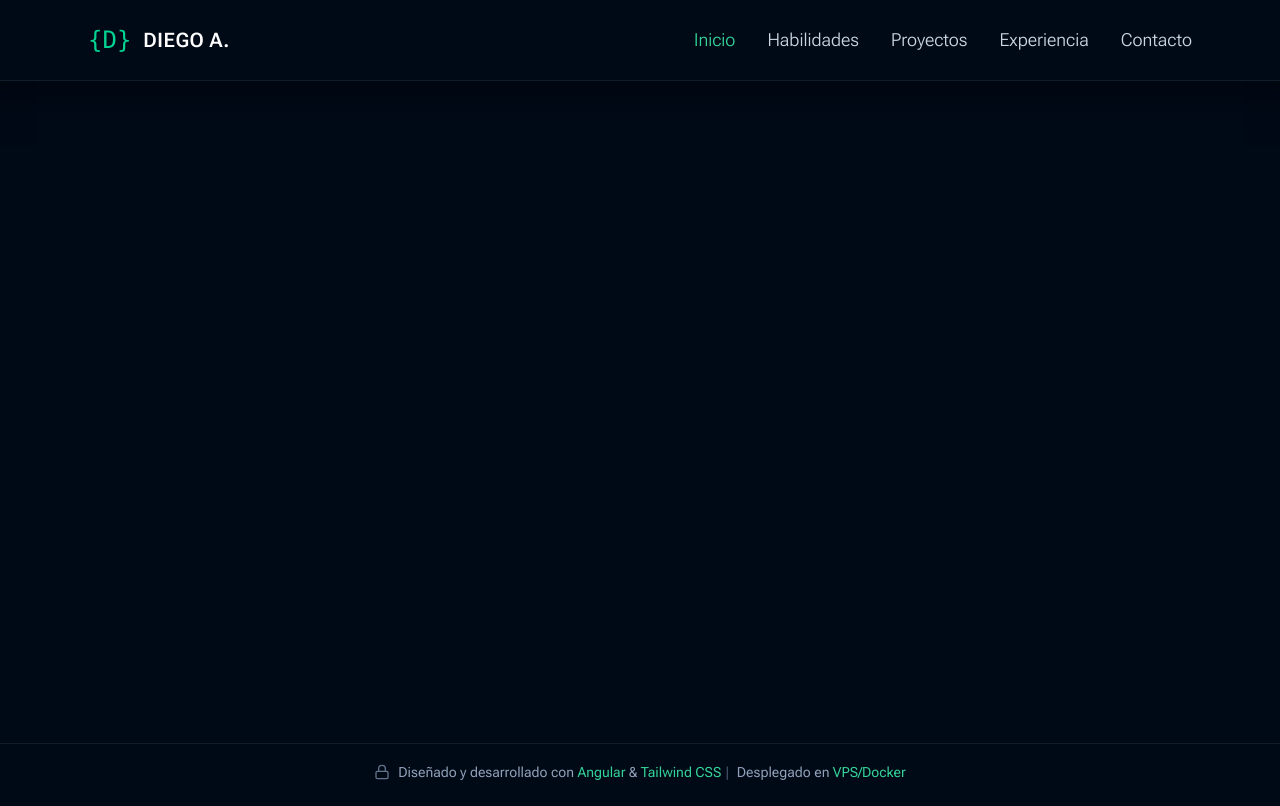
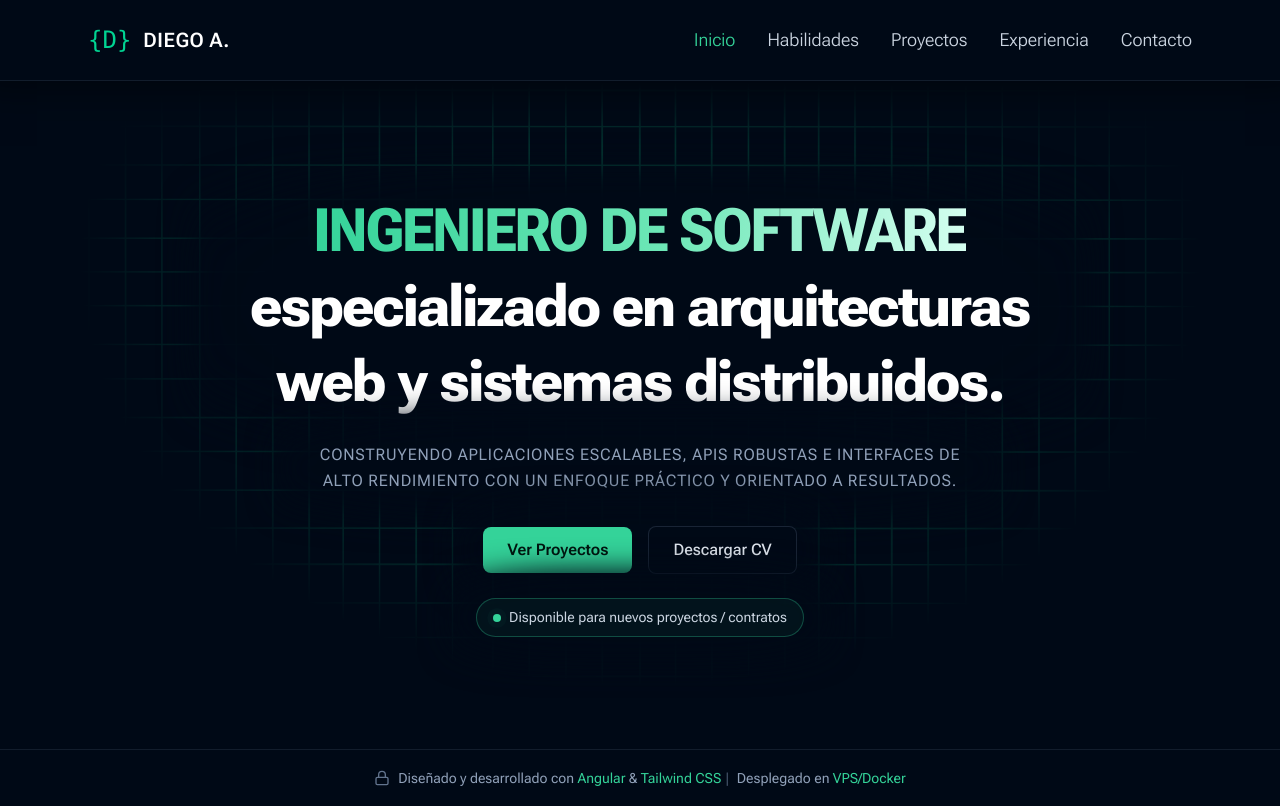
Before and after one commit to DiegoAguilarBeltran/portafolio, an Angular app: page / in a window 1280 px wide. Built offline with nearby package versions, Linux system fonts and the light colour scheme.

Commit message:
feat: hero & bg

```diff
--- /dev/null
+++ b/src/app/components/hero/hero.css
@@ -0,0 +1,100 @@
+/* Capa de difuminado detrás de los CONTENEDORES (título, subtítulo, grupo de
+   botones y tag). Va en un ::before con z-index: -1, así queda siempre detrás
+   del contenido y nunca se proyecta encima del texto ni de los elementos. */
+.content-backdrop {
+  position: relative;
+  z-index: 0;
+}
+
+.content-backdrop::before {
+  content: "";
+  position: absolute;
+  inset: -28px;
+  z-index: -1;
+  pointer-events: none;
+  background: radial-gradient(
+    ellipse at center,
+    #000916 0%,
+    #000916 58%,
+    rgba(0, 9, 22, 0.92) 74%,
+    transparent 92%
+  );
+  filter: blur(14px);
+}
+
+.hero-gradient {
+  background: linear-gradient(95deg, #34d399 0%, #6ee7b7 55%, #d6fff1 100%);
+  -webkit-background-clip: text;
+  background-clip: text;
+  color: transparent;
+}
+
+/* Botón primario (relleno verde) */
+.btn-primary {
+  display: inline-flex;
+  align-items: center;
+  justify-content: center;
+  padding: 0.7rem 1.5rem;
+  border-radius: 0.5rem;
+  background-color: #34d399;
+  color: #00160f;
+  font-weight: 600;
+  transition: background-color 0.2s ease, transform 0.2s ease;
+}
+
+.btn-primary:hover {
+  background-color: #6ee7b7;
+  transform: translateY(-1px);
+}
+
+/* Botón secundario (contorno, fondo sólido del color de página) */
+.btn-outline {
+  display: inline-flex;
+  align-items: center;
+  justify-content: center;
+  padding: 0.7rem 1.5rem;
+  border-radius: 0.5rem;
+  border: 1px solid #33415580;
+  background-color: #000916;
+  color: #e2e8f0;
+  font-weight: 500;
+  transition: background-color 0.2s ease, border-color 0.2s ease;
+}
+
+.btn-outline:hover {
+  background-color: #0b1a2e;
+  border-color: #475569;
+}
+
+/* Badge de disponibilidad */
+.availability-badge {
+  display: inline-flex;
+  align-items: center;
+  gap: 0.5rem;
+  padding: 0.5rem 1rem;
+  border-radius: 9999px;
+  border: 1px solid rgba(52, 211, 153, 0.3);
+  background-color: rgba(52, 211, 153, 0.05);
+  color: #cbd5e1;
+  font-size: 0.875rem;
+}
+
+.availability-dot {
+  width: 0.5rem;
+  height: 0.5rem;
+  border-radius: 9999px;
+  background-color: #34d399;
+  animation: availability-pulse 2s infinite;
+}
+
+@keyframes availability-pulse {
+  0% {
+    box-shadow: 0 0 0 0 rgba(52, 211, 153, 0.6);
+  }
+  70% {
+    box-shadow: 0 0 0 6px rgba(52, 211, 153, 0);
+  }
+  100% {
+    box-shadow: 0 0 0 0 rgba(52, 211, 153, 0);
+  }
+}
--- /dev/null
+++ b/src/app/components/hero/hero.html
@@ -0,0 +1,29 @@
+<section id="inicio" class="w-full">
+  <div class="mx-auto max-w-4xl px-6 py-20 lg:py-28 flex flex-col items-center text-center">
+    <!-- Título -->
+    <h1 class="content-backdrop text-4xl md:text-5xl lg:text-6xl font-bold leading-tight tracking-tight text-white">
+      <span class="hero-gradient">INGENIERO DE SOFTWARE</span>
+      especializado en arquitecturas web y sistemas distribuidos.
+    </h1>
+
+    <!-- Subtítulo -->
+    <p class="content-backdrop mt-6 max-w-2xl text-sm md:text-base uppercase tracking-wider leading-relaxed text-slate-400">
+      Construyendo aplicaciones escalables, APIs robustas e interfaces de alto
+      rendimiento con un enfoque práctico y orientado a resultados.
+    </p>
+
+    <!-- Acciones -->
+    <div class="content-backdrop mt-8 inline-flex flex-wrap items-center justify-center gap-4">
+      <a href="#proyectos" class="btn-primary">Ver Proyectos</a>
+      <a href="#" class="btn-outline">Descargar CV</a>
+    </div>
+
+    <!-- Disponibilidad -->
+    <div class="content-backdrop mt-6 inline-flex">
+      <span class="availability-badge">
+        <span class="availability-dot"></span>
+        Disponible para nuevos proyectos / contratos
+      </span>
+    </div>
+  </div>
+</section>
--- a/src/app/pages/landing/landing.css
+++ b/src/app/pages/landing/landing.css
@@ -0,0 +1,33 @@
+.hero-mesh {
+    position: absolute;
+    top: 0;
+    left: 0;
+    right: 0;
+    height: 820px;
+    background-image: url('/images/background-mesh.png');
+    background-repeat: no-repeat;
+    background-position: top center;
+    background-size: cover;
+    opacity: 0.7;
+    pointer-events: none;
+    /* Concentra la rejilla al centro-superior, la desvanece hacia los bordes
+       y difumina el borde superior para que no arranque de golpe */
+    -webkit-mask-image:
+        radial-gradient(
+            ellipse 55% 65% at 50% 22%,
+            #000 0%,
+            rgba(0, 0, 0, 0.55) 45%,
+            transparent 80%
+        ),
+        linear-gradient(to bottom, transparent 0%, #000 18%);
+    -webkit-mask-composite: source-in;
+    mask-image:
+        radial-gradient(
+            ellipse 55% 65% at 50% 22%,
+            #000 0%,
+            rgba(0, 0, 0, 0.55) 45%,
+            transparent 80%
+        ),
+        linear-gradient(to bottom, transparent 0%, #000 18%);
+    mask-composite: intersect;
+}
--- a/src/app/pages/landing/landing.html
+++ b/src/app/pages/landing/landing.html
@@ -1,11 +1,16 @@
-<main class="w-screen min-h-screen flex flex-col">
-    <header>
+<main class="w-screen min-h-screen flex flex-col relative overflow-hidden">
+    <header class="relative z-20">
         <app-header></app-header>
     </header>
-    <div class="grow">
-        <!-- Contenido principal (hero, habilidades, etc.) -->
+    <div class="grow relative">
+        <!-- Capa de fondo mesh (rejilla) detrás del hero -->
+        <div class="hero-mesh" aria-hidden="true"></div>
+
+        <div class="relative z-10">
+            <app-hero></app-hero>
+        </div>
     </div>
-    <footer>
+    <footer class="relative z-20">
         <app-footer></app-footer>
     </footer>
 </main>
--- a/src/app/pages/landing/landing.ts
+++ b/src/app/pages/landing/landing.ts
@@ -1,10 +1,11 @@
 import { Component } from '@angular/core';
 import { Header } from "../../components/header/header";
 import { Footer } from "../../components/footer/footer";
+import { Hero } from "../../components/hero/hero";
 
 @Component({
   selector: 'app-landing',
-  imports: [Header, Footer],
+  imports: [Header, Footer, Hero],
   templateUrl: './landing.html',
   styleUrl: './landing.css',
 })
```
Also changed, not shown: src/app/components/hero/hero.ts (added, +9 -0 lines), public/images/background-mesh.png.
